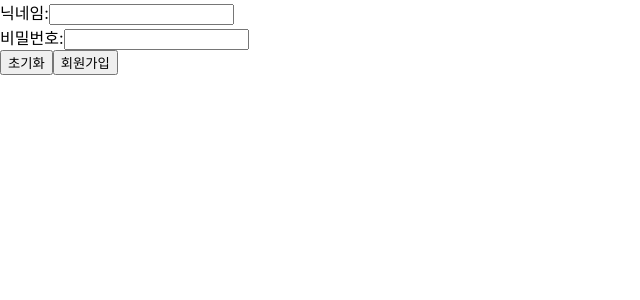
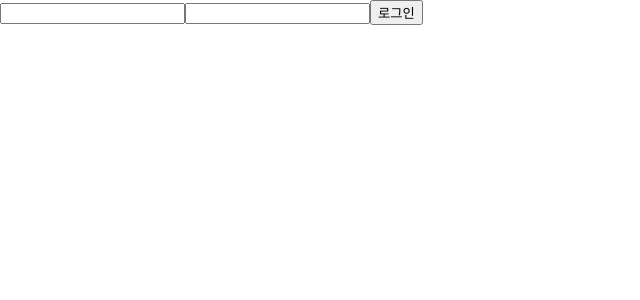
Before and after one commit to 10hajin15/react, a React (Create React App) app: page / in a window 1280 px wide. Shown: the top 300 px of the page, without its empty margins (0-640 px from the left). Built offline with nearby package versions, Linux system fonts and the light colour scheme; the HTML template or start-up script is replaced by a standard one.

Commit message:
useReducer 구현

```diff
--- a/src/App.jsx
+++ b/src/App.jsx
@@ -1,47 +1,20 @@
 import React from "react";
+import MyReact from "./MyReact";
+import * as MyForm_reducer from "./MyForm_reducer";
 
 const App = () => {
-  return <RegisterForm />;
+  return <LoginForm />;
 };
 
 export default App;
 
 function RegisterForm() {
-  const [state, setState] = React.useState({
-    value: { nickname: "", password: "" },
-    error: { nickname: "", password: "" },
-  });
+  const [state, dispatch] = MyReact.useReducer(reducer, initialValue);
 
-  const handleChange = e => {
-    setState({
-      ...state,
-      value: {
-        ...state.value,
-        [e.target.name]: e.target.value,
-      },
-    })
-  }
-
-  const handleReset = _ => {
-    setState({
-      value: { nickname: "", password: "" },
-      error: { nickname: "", password: "" },
-    })
-  }
-
-  const handleSubmit = _ => {
-    setState({
-      ...state,
-      error: {
-        nickname: /^\w+$/.test(state.value.nickname)
-          ? ""
-          : "영문, 숫자만 입력하세요",
-        password: /^.{3,6}$/.test(state.value.password)
-          ? ""
-          : "3자이상 6자이하로 입력하세요",
-      },
-    })
-  }
+  const handleChange = (e) =>
+    dispatch({ type: "SET_FIELD", name: e.target.name, value: e.target.value });
+  const handleReset = (e) => dispatch({ type: "RESET" });
+  const handleSubmit = (e) => dispatch({ type: "VALIDATE" });
 
   return (
     <>
@@ -70,3 +43,108 @@ function RegisterForm() {
     </>
   );
 }
+
+// ############ createStore 사용 ############
+// function reducer(state, action) {
+//   if (action.type === 'count') {
+//     return {...state, value: state.value + 1}
+//   }
+//   throw "알 수 없는 액션"
+// }
+
+// const initialValue = {value:0}
+// const store = MyReact.createStore(reducer, initialValue)
+
+// console.log("after createStore:", store.getState()) // {value: 0}
+
+// store.subscribe(() => console.log("subscribe:", store.getState()))
+// store.dispatch({type: "count"})   // {value: 1}
+
+const initialValue = {
+  value: {
+    nickname: "",
+    password: "",
+  },
+  error: {
+    nickname: "",
+    password: "",
+  },
+};
+
+const reducer = (state, action) => {
+  if (action.type === "SET_FIELD") {
+    return {
+      ...state,
+      value: {
+        ...state.value,
+        [action.name]: action.value,
+      },
+    };
+  }
+  if (action.type === "RESET") {
+    return {
+      value: {
+        nickname: "",
+        password: "",
+      },
+      error: {
+        nickname: "",
+        password: "",
+      },
+    };
+  }
+  if (action.type === "VALIDATE") {
+    return {
+      ...state,
+      error: {
+        nickname: /^\w+$/.test(state.value.nickname)
+          ? ""
+          : "영문, 숫자만 입력하세요",
+        password: /^.{3,6}$/.test(state.value.password)
+          ? ""
+          : "3자이상 6자이하로 입력하세요",
+      },
+    };
+  }
+  throw Error("알 수 없는 액션");
+};
+
+// ############ LoginForm에 reducer 적용 ############
+const LoginForm = () => {
+  const validate = (values) => {
+    const errors = {
+      email: "",
+      password: "",
+    };
+
+    if (!values.email) {
+      errors.email = "이메일을 입력하세요";
+    }
+    if (!values.password) {
+      errors.password = "비밀번호를 입력하세요";
+    }
+
+    return errors;
+  };
+
+  const handleSubmit = (values) => {
+    console.log("Submitted", values);
+  };
+
+  return (
+    <MyForm_reducer.Form
+      initialValue={{
+        email: "",
+        password: "",
+      }}
+      validate={validate}
+      onSubmit={handleSubmit}
+    >
+      <MyForm_reducer.Field type="text" name="email" />
+      <MyForm_reducer.ErrorMessage name="email" />
+      <MyForm_reducer.Field type="password" name="password" />
+      <MyForm_reducer.ErrorMessage name="password" />
+      <button type="submit">로그인</button>
+    </MyForm_reducer.Form>
+  );
+};
--- /dev/null
+++ b/src/MyForm_reducer.jsx
@@ -0,0 +1,133 @@
+import React from "react";
+
+const getInitialState = (values) => {
+  return {
+    values,
+    errors: {},
+    touched: {},
+  };
+};
+
+const formReducer = (state, action) => {
+  switch (action.type) {
+    case "SET_VALUES": {
+      return {
+        ...state,
+        values: {
+          ...state.values,
+          [action.name]: action.value,
+        },
+      };
+    }
+    case "SET_TOUCHED": {
+      return {
+        ...state,
+        touched: {
+          ...state.touched,
+          [action.name]: true,
+        },
+      };
+    }
+    case "SET_TOUCHED_ALL": {
+      return {
+        ...state,
+        touched: Object.keys(state.values).reduce((touched, field) => {
+          touched[field] = true;
+          return touched;
+        }, {}),
+      };
+    }
+    case "VALIDATE": {
+      return {
+        ...state,
+        errors: action.validate(state.values),
+      };
+    }
+  }
+  throw new Error(`Unknown action: ${action}`);
+};
+
+export const useForm = ({ initialValue, validate, onSubmit }) => {
+  const [state, dispatch] = React.useReducer(
+    formReducer,
+    getInitialState(initialValue)
+  );
+
+  const handleChange = (e) => {
+    dispatch({
+      type: "SET_VALUES",
+      name: e.target.name,
+      value: e.target.value,
+    });
+  };
+
+  const handleBlur = (e) =>
+    dispatch({ type: "SET_TOUCHED", name: e.target.name });
+
+  const handleSubmit = (e) => {
+    e.preventDefault();
+
+    dispatch({ type: "SET_TOUCHED_ALL" });
+    const nextState = formReducer(state, {
+      type: "VALIDATE",
+      validate: validate,
+    });
+    if (Object.values(nextState.errors).some(Boolean)) return;
+
+    onSubmit(nextState.values);
+  };
+
+  const getFieldProps = (name) => {
+    const value = state.values[name];
+    const onBlur = handleBlur;
+    const onChange = handleChange;
+
+    return {
+      name,
+      value,
+      onBlur,
+      onChange,
+    };
+  };
+
+  React.useEffect(() => {
+    dispatch({ type: "VALIDATE", validate });
+  }, [state.values]);
+
+  return {
+    ...state,
+    handleBlur,
+    handleChange,
+    handleSubmit,
+    getFieldProps,
+  };
+};
+
+const formContext = React.createContext({});
+formContext.displayName = "FormContext";
+
+export const Form = ({ children, ...rest }) => {
+  const formValue = useForm(rest);
+  return (
+    <formContext.Provider value={formValue}>
+      <form noValidate onSubmit={formValue.handleSubmit}>
+        {children}
+      </form>
+    </formContext.Provider>
+  );
+};
+
+export const Field = ({ as = "input", children, ...rest }) => {
+  const { getFieldProps } = React.useContext(formContext);
+  return React.createElement(
+    as,
+    { ...rest, ...getFieldProps(rest.name) },
+    children
+  );
+};
+
+export const ErrorMessage = ({ name }) => {
+  const { touched, errors } = React.useContext(formContext);
+  if (!touched[name] || !errors[name]) return null;
+  return <span>{errors[name]}</span>;
+};
--- a/src/MyReact.jsx
+++ b/src/MyReact.jsx
@@ -1,7 +1,21 @@
+import React from "react";
+
 const MyReact = (function MyReact() {
   const memorizedStates = [];
   const isInitialized = [];
   let cursor = 0;
+
+  // 구현을 위해 이곳만 리액트 훅을 사용한다.
+  function useForceUpdate() {
+    const [value, setValue] = React.useState(1);
+    const forceUpdate = () => {
+      setValue(value + 1);
+      cursor = 0;
+    };
+    return {
+      forceUpdate,
+    };
+  }
 
   function resetCursor() {
     cursor = 0;
@@ -17,8 +31,40 @@ const MyReact = (function MyReact() {
     return memorizedState;
   }
 
+  function createStore(reducer, initialValue) {
+    let currentState = initialValue;
+    const listeners = [];
+
+    const getState = () => currentState;
+    const subscribe = (callback) => listeners.push(callback);
+
+    const dispatch = (action) => {
+      const nextState = reducer(currentState, action);
+      if (nextState !== currentState) {
+        currentState = nextState;
+        listeners.forEach((listener) => listener());
+      }
+    };
+
+    return { getState, subscribe, dispatch };
+  }
+
+  function useReducer(reducer, initialValue) {
+    const { forceUpdate } = useForceUpdate();
+    if (!isInitialized[cursor]) {
+      memorizedStates[cursor] = createStore(reducer, initialValue)
+      isInitialized[cursor] = true
+    }
+    const store = memorizedStates[cursor]
+    store.subscribe(forceUpdate)
+    cursor = cursor+1
+    return [store.getState(), store.dispatch]
+  }
+
   return {
     useRef,
+    createStore,
+    useReducer,
 
     resetCursor,
   };
```
